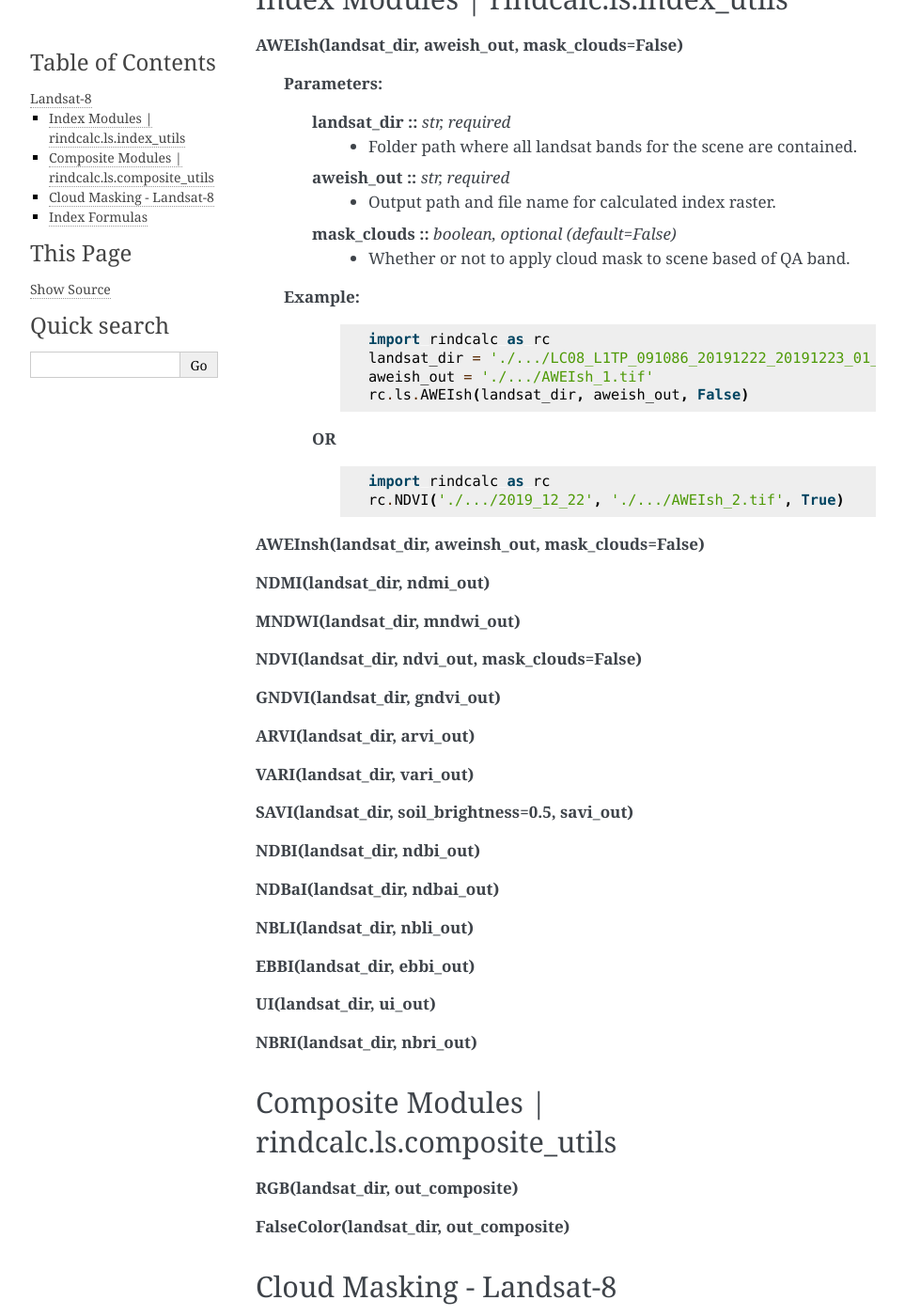
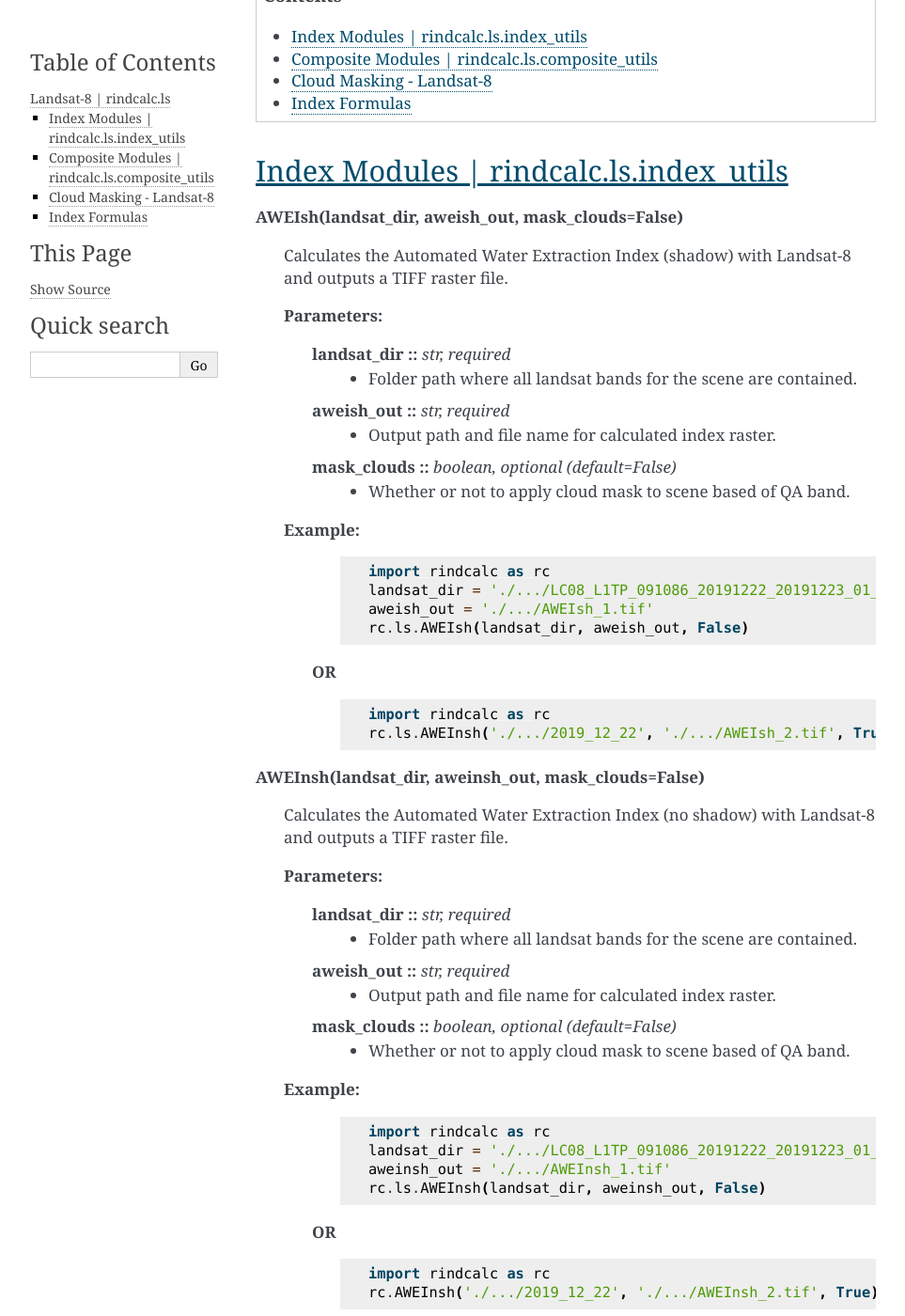
Before and after one commit to ocsmit/rindcalc, a Sphinx documentation site: the page built from docs/source/Landsat-8.rst, in a window 1280 px wide and 1400 px high, scrolled down 275 px. Shown: the whole window at 94% size, without its empty margins (148-1111 px from the left). Built offline with Sphinx 7.4.7, drawn with Linux system fonts in a browser that asks for light colours; some of the changed text lies outside the part shown.

Commit message:
Add local contents

```diff
--- a/docs/source/Landsat-8.rst
+++ b/docs/source/Landsat-8.rst
@@ -1,5 +1,5 @@
-Landsat-8
-=========
+Landsat-8 | rindcalc.ls
+=======================
 
 Landsat bands are pulled directly from files downloaded from USGS containing
 all bands in the landsat scene. Since rindcalc uses the standard naming
@@ -7,10 +7,17 @@ convention of landsat bands, it only needs the folder in which Landsat-8
 bands are contained instead. This method allows for easy, quick, and
 consistent index calculations from Landsat-8 imagery.
 
+.. contents:: Contents
+    :local:
+
 Index Modules | rindcalc.ls.index_utils
 ---------------------------------------
 
+
 **AWEIsh(landsat_dir, aweish_out, mask_clouds=False)**
+
+    Calculates the Automated Water Extraction Index (shadow) with Landsat-8
+    and outputs a TIFF raster file.
 
     **Parameters:**
 
@@ -37,10 +44,41 @@ Index Modules | rindcalc.ls.index_utils
             .. code-block:: python
 
                import rindcalc as rc
-               rc.NDVI('./.../2019_12_22', './.../AWEIsh_2.tif', True)
+               rc.ls.AWEInsh('./.../2019_12_22', './.../AWEIsh_2.tif', True)
 
 
 **AWEInsh(landsat_dir, aweinsh_out, mask_clouds=False)**
+
+    Calculates the Automated Water Extraction Index (no shadow) with Landsat-8
+    and outputs a TIFF raster file.
+
+    **Parameters:**
+
+            **landsat_dir ::** *str, required*
+                * Folder path where all landsat bands for the scene are contained.
+
+            **aweish_out ::** *str, required*
+                * Output path and file name for calculated index raster.
+
+            **mask_clouds ::** *boolean, optional (default=False)*
+                * Whether or not to apply cloud mask to scene based of QA band.
+
+    **Example:**
+
+            .. code-block:: python
+
+               import rindcalc as rc
+               landsat_dir = './.../LC08_L1TP_091086_20191222_20191223_01_RT'
+               aweinsh_out = './.../AWEInsh_1.tif'
+               rc.ls.AWEInsh(landsat_dir, aweinsh_out, False)
+
+       **OR**
+
+            .. code-block:: python
+
+               import rindcalc as rc
+               rc.AWEInsh('./.../2019_12_22', './.../AWEInsh_2.tif', True)
+
 
 **NDMI(landsat_dir, ndmi_out)**
 
```
